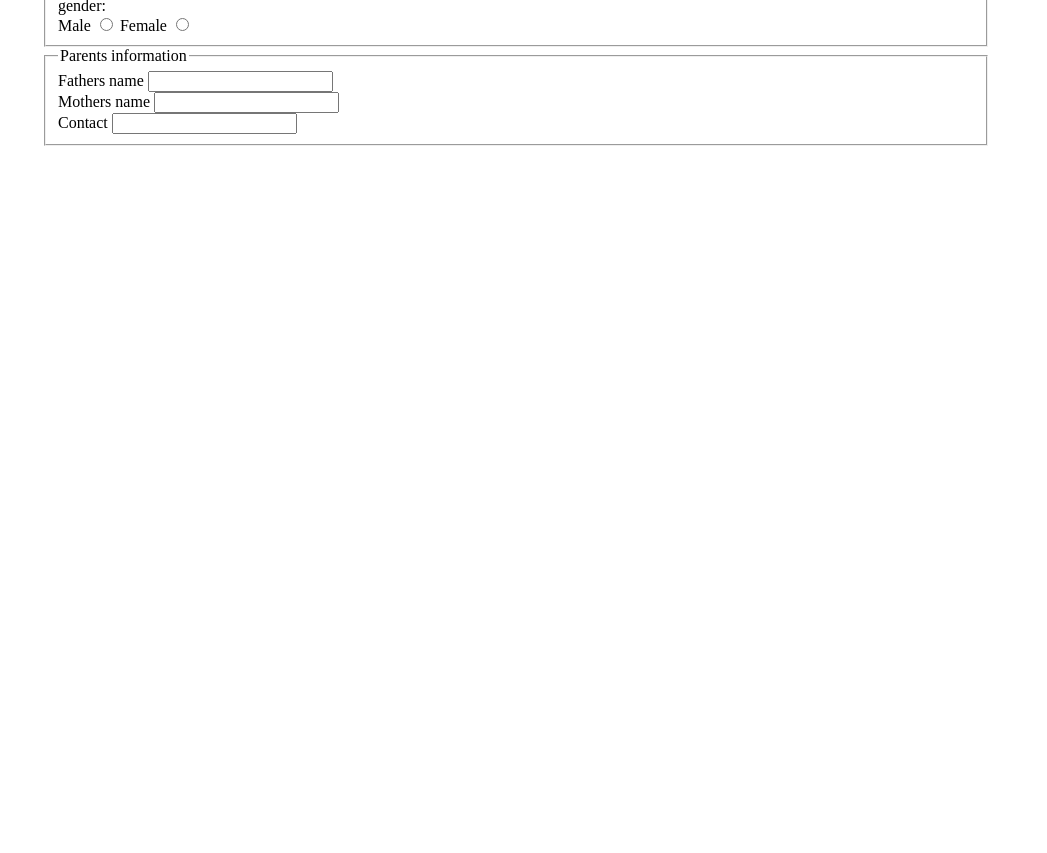
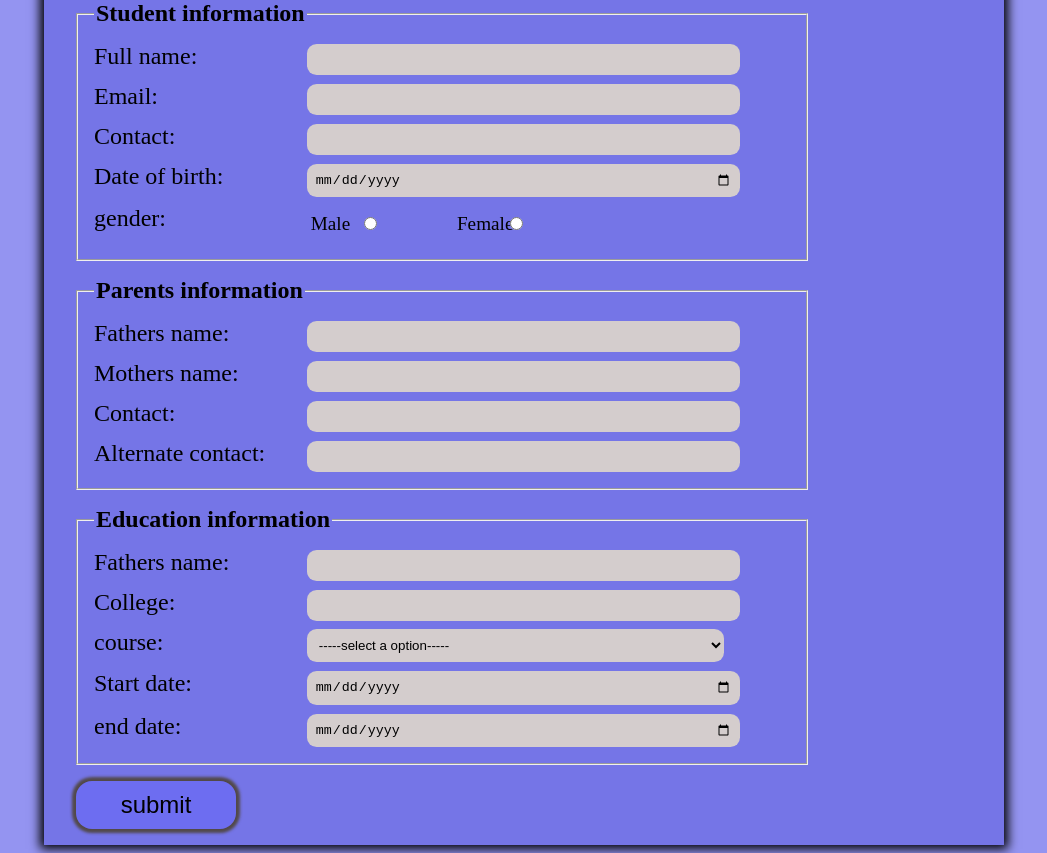
Before and after one commit to SsagarikaR/Demo, a plain HTML site: page demo.html in a window 1280 px wide. Shown: the part 188-1041 px from the top of the page, without its empty margins (124-1171 px from the left). Before the commit the page ends 800 px from the top, so only its background shows below. Drawn offline with Linux system fonts and the light colour scheme.

Commit message:
second commit

```diff
--- a/demo.html
+++ b/demo.html
@@ -1,66 +1,112 @@
 <!DOCTYPE html>
 <html lang="en">
   <head>
-    <meta charset="UTF-8">
-    <meta name="viewport" content="width=device-width, initial-scale=1.0">
+    <meta charset="UTF-8" />
+    <meta name="viewport" content="width=device-width, initial-scale=1.0" />
     <title>Student registration form</title>
-    <link rel="stylesheet" href="style.css">
+    <link rel="stylesheet" href="style.css" />
+    <link rel="stylesheet" href="https://cdnjs.cloudflare.com/ajax/libs/font-awesome/4.7.0/css/font-awesome.min.css">
   </head>
   <body>
     <div class="heading">
-        <h1>Student Registration Form</h1>
+      <h1>Student Registration Form </h1>
     </div>
-    <form >
+    <div class="form-div">
+    <form>
+      <div class="form-container">
+        <h2>fill the form to apply for the course  <i class="fa fa-book" ></i></h2>
         <fieldset>
           <legend>Student information</legend>
-            <div>
-                <label for="name">Full name</label>
-                <input type="text" id="name">
+          <div  class="input-div">
+            <label for="name">Full name:</label>
+            <input type="text" id="name" class="input-box"/>
           </div>
-            <div>
-                <label for="email">Email</label>
-                <input type="email" id="email">
+          <div class="input-div">
+            <label for="email">Email:</label>
+            <input type="email" id="email" class="input-box"/>
+          </div class="input-div">
+          <div class="input-div">
+            <label for="contact">Contact:</label>
+            <input type="text" id="contact" class="input-box"/>
           </div>
-            <div>
-                <label for="contact">Contact</label>
-                <input type="text" id="contact">
+          <div class="input-div">
+            <label for="DOB">Date of birth:</label>
+            <input type="date" id="DOB" class="input-box"/>
           </div>
-            <div>
-                <label for="city">city</label>
-                <select id="city">
-                    <option disabled selected value>-----select a district-----</option>
-                    <option value="B.Tech">Banglore</option>
-                    <option value="B.Pharma">Bhubaneswar</option>
-                    <option value="Nursing">jasmshed</option>
-                    <option value="D.pharma">D.Pharma</option>
-                    <option value="BCA">BCA</option>
-                </select>
+          <div class="input-div gender-div">
+            <div class="gender">gender:</div>
+            <div class="input-box gender-box">
+              <div class="male">
+                <label for="male" > Male</label>
+                <input type="radio" name="gender" id="male" />
               </div>
-            <div>
-                <div>gender:</div>
-                <div>
-                    <label for="male">Male</label>
-                    <input type="radio" name="gender" id="male">
-                    <label for="female">Female</label>
-                    <input type="radio" name="gender" id="female">
+              <div class="female">
+                <label for="female" >Female</label>
+                <input type="radio" name="gender" id="female" />
+              </div>
             </div>
           </div>
         </fieldset>
         <fieldset>
           <legend>Parents information</legend>
-            <div>
-                <label for="name">Fathers name</label>
-                <input type="text" id="name">
+          <div class="input-div">
+            <label for="name">Fathers name:</label>
+            <input type="text" id="name" class="input-box"/>
           </div>
-            <div>
-                <label for="name">Mothers name</label>
-                <input type="text" id="name">
+          <div class="input-div">
+            <label for="name">Mothers name:</label>
+            <input type="text" id="name" class="input-box"/>
           </div>
-            <div>
-                <label for="contact">Contact</label>
-                <input type="text" id="contact">
+          <div class="input-div">
+            <label for="contact">Contact:</label>
+            <input type="text" id="contact" class="input-box"/>
+          </div>
+          <div class="input-div">
+            <label for="Acontact">Alternate contact:</label>
+            <input type="text" id="Acontact" class="input-box"/>
           </div>
         </fieldset>
+        <fieldset>
+          <legend>Education information</legend>
+          <div class="input-div">
+            <label for="name">Fathers name:</label>
+            <input type="text" id="name" class="input-box"/>
+          </div>
+          <div class="input-div">
+            <label for="name">College:</label>
+            <input list="college" name="college" class="input-box"/>
+            <datalist id="college" class="input-box" >
+              <option value="DRIEMS"></option>
+              <option value="Silicon"></option>
+              <option value="KIIT"></option>
+              <option value="IIIT"></option>
+              <option value="IIT"></option>
+              <option value="ITER"></option>
+            </datalist>
+          </div >
+          <div class="input-div">
+            <label for="course">course:</label>
+            <select id="course" class="input-box">
+              <option disabled selected value>-----select a option-----</option>
+              <option value="B.Tech">B.Tech</option>
+              <option value="B.Pharma">B.Pharma</option>
+              <option value="Nursing">Nursing</option>
+              <option value="D.pharma">D.Pharma</option>
+              <option value="BCA">BCA</option>
+            </select>
+          </div>
+          <div class="input-div">
+            <label for="start-date">Start date:</label>
+            <input type="date" name="start-date" id="start-date" class="input-box"/>
+          </div>
+          <div class="input-div">
+            <label for="end-date">end date:</label>
+            <input type="date" name="end-date" id="end-date" class="input-box"/>
+          </div>
+        </fieldset>
+        <input type="submit" value="submit" class="submit">
+      </div>
     </form>
+    </div>
   </body>
 </html>
--- a/style.css
+++ b/style.css
@@ -1,10 +1,175 @@
-.body{
-   max-width: 100vw;
+:root{
+   --light-orangebg:rgb(148, 148, 241);
+   --dark-orangebg:rgb(117, 117, 231);
+}
+body{
+   min-width: 100vw;
+   min-height: 100vh;
+   background-color:var(--light-orangebg);
+   display: flex;
+   flex-direction: column;
+   justify-content: center;
+   align-items: center;
+   padding: 0;
+   overflow-x: hidden;
+   box-sizing: border-box;
+}
+.form-div{
+   width: 100%;
 }
 h1{
    text-align: center;
+   height: 10%;
+   font-size: 3rem;
+   /* color: #325fdd; */
+   background: linear-gradient( blue,rgb(6, 6, 150),rgb(48, 48, 170));
+   -webkit-text-fill-color: transparent;
+   background-clip: text;
 }
 form{
     width: 75%;
+    background-color: var(--dark-orangebg);
     margin: auto;
+    box-shadow: 0px 0px 10px 4px;
+    min-height: 90%;
+    padding: 0;
 }
+h2{
+   padding: 0.5rem 1rem 0;
+   margin: 0;
+   font-size: 2rem;
+   text-decoration: underline;
+}
+.form-container{
+   padding: 0 1rem 1rem;
+}
+fieldset{
+   width: 75%;
+   margin: 1rem;
+   padding: 1rem;
+   display: flex;
+   flex-direction: column;
+   gap: 0.5rem;
+
+}
+legend{
+   font-size: 1.5rem;
+   font-weight: 600;
+}
+label,.gender{
+   font-size: 1.5rem;
+}
+.input-div{
+   width: 100%;
+}
+.input-div label{
+   display: inline-block;
+   width: 30%;
+}
+.input-box{
+   padding: 0.5rem;
+   width: 60%;
+   outline: none;
+   border-radius: 0.6rem;
+   background-color: rgb(212, 205, 205);
+   border: none;
+}
+.gender-div {
+   display: flex;
+}
+.gender-div .gender{
+   width: 30%;
+}
+.male,.female{
+   width: 35%;
+}
+.male label,.female label{
+   font-size: 1.2rem;
+}
+.gender-box{
+   display: flex;
+   background-color: inherit;
+}
+.submit{
+   margin: 0 1rem ;
+   width: 10rem;
+  padding: 10px 10px;
+  font-size: 1.5rem;
+  border-radius: 1rem;
+  border:none;
+  background-color: rgb(109, 109, 241);
+  border:black;
+  box-shadow: 0 0 3px 4px #524949;
+  cursor: pointer;
+}
+.submit:hover{
+   background-color: rgb(10, 10, 124);
+}
+@media screen and (max-width:1200px){
+   form{
+      width: 80%;
+   }
+   fieldset{
+      width: 80%;
+   }
+   .male,.female{
+      width: 50%;
+   }
+   .male label,.female label{
+      width: 50%;
+   }
+}
+
+@media screen  and (max-width:700px){
+   body{
+      background-color: var(--dark-orangebg);
+   }
+
+   form{
+      width: 100%;
+      display: flex;
+      flex-direction: column;
+      justify-content: center;
+      align-items: center;
+      box-shadow: none;
+   }
+   h1{
+      font-size: 2.8rem;
+   }
+   h2{
+      font-size: 2rem;
+      padding: 0 0 1rem;
+   }
+   .form-container{
+      display: flex;
+      flex-direction: column;
+      justify-content: center;
+      align-items: center;
+   }
+
+   fieldset{
+      width: 100%;
+   }
+}
+@media screen and (max-width:580px){
+   h1{
+      font-size: 2.5rem;
+   }
+   h2{
+      font-size: 1.6rem;
+   }
+   fieldset{
+      width: 100%;
+   }
+}
+@media screen and (max-width:580px){
+   h1{
+      font-size: 2.4rem;
+   }
+   .form-container{
+      width: 100%;
+   }
+   fieldset{
+      width: 83%;
+   }
+}
```
Lines whose indentation alone changed are shown as unchanged.
